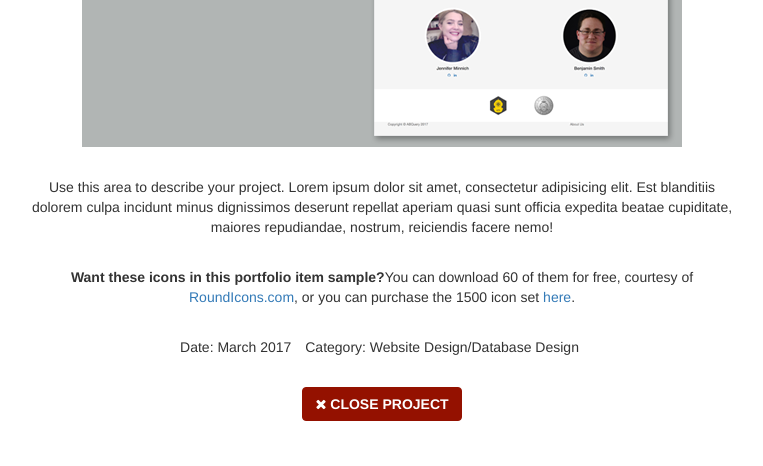
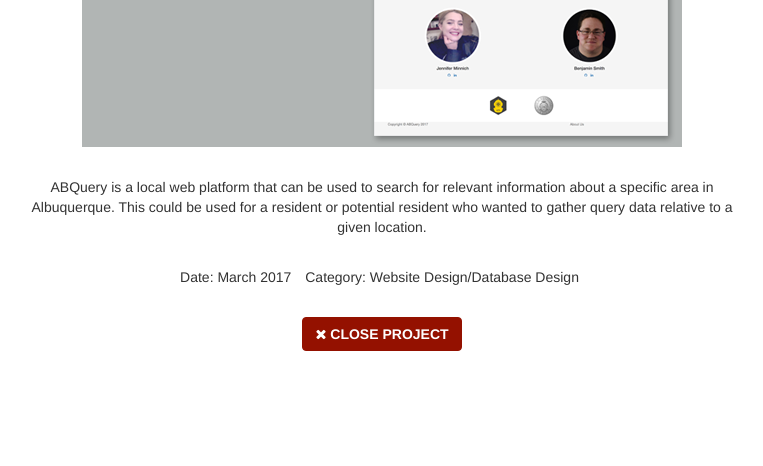
Before and after one commit to josephrohrer/personal-website, a PHP site: page / in a window 1280 px wide, after a click that opens the changed part. Shown: the part 557-1023 px from the top of the page, without its empty margins (258-1021 px from the left). Run offline with PHP 8.4, Linux system fonts and the light colour scheme; some libraries are stand-ins or nearby versions.

Commit message:
Updated portfolio sections

```diff
--- a/public_html/index.php
+++ b/public_html/index.php
@@ -333,9 +333,7 @@
 									<h2>ABQuery</h2>
 									<p class="item-intro text-muted">Capstone group project from the Deep Dive Coding Bootcamp.</p>
 									<img class="img-responsive img-centered" src="images/portfolio/abquery-preview.png" alt="">
-									<p>Use this area to describe your project. Lorem ipsum dolor sit amet, consectetur adipisicing elit. Est blanditiis dolorem culpa incidunt minus dignissimos deserunt repellat aperiam quasi sunt officia expedita beatae cupiditate, maiores repudiandae, nostrum, reiciendis facere nemo!</p>
-									<p>
-										<strong>Want these icons in this portfolio item sample?</strong>You can download 60 of them for free, courtesy of <a href="https://getdpd.com/cart/hoplink/18076?referrer=bvbo4kax5k8ogc">RoundIcons.com</a>, or you can purchase the 1500 icon set <a href="https://getdpd.com/cart/hoplink/18076?referrer=bvbo4kax5k8ogc">here</a>.</p>
+									<p>ABQuery is a local web platform that can be used to search for relevant information about a specific area in Albuquerque. This could be used for a resident or potential resident who wanted to gather query data relative to a given location.</p>
 									<ul class="list-inline">
 										<li>Date: March 2017</li>
 										<li>Category: Website Design/Database Design</li>
```
